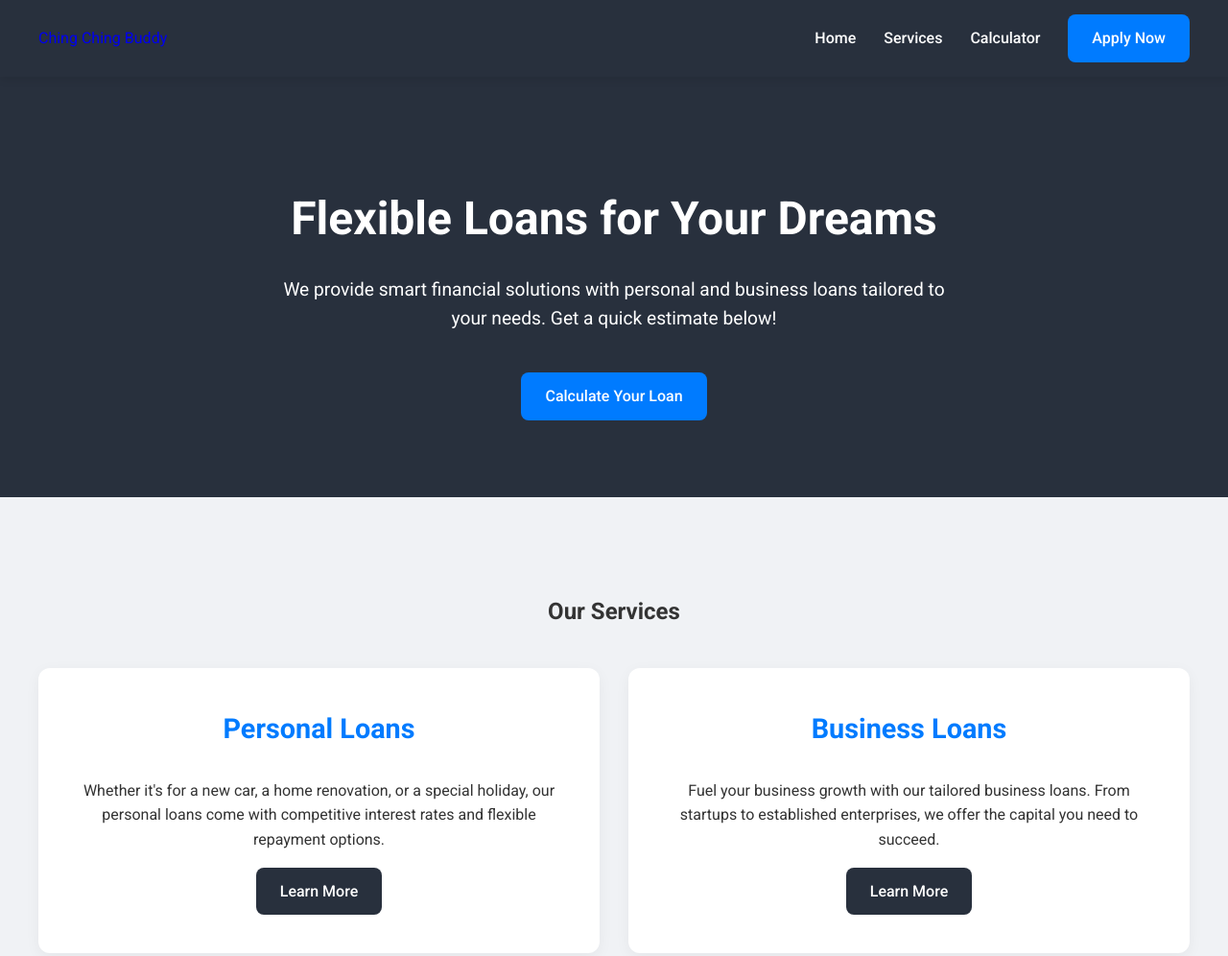
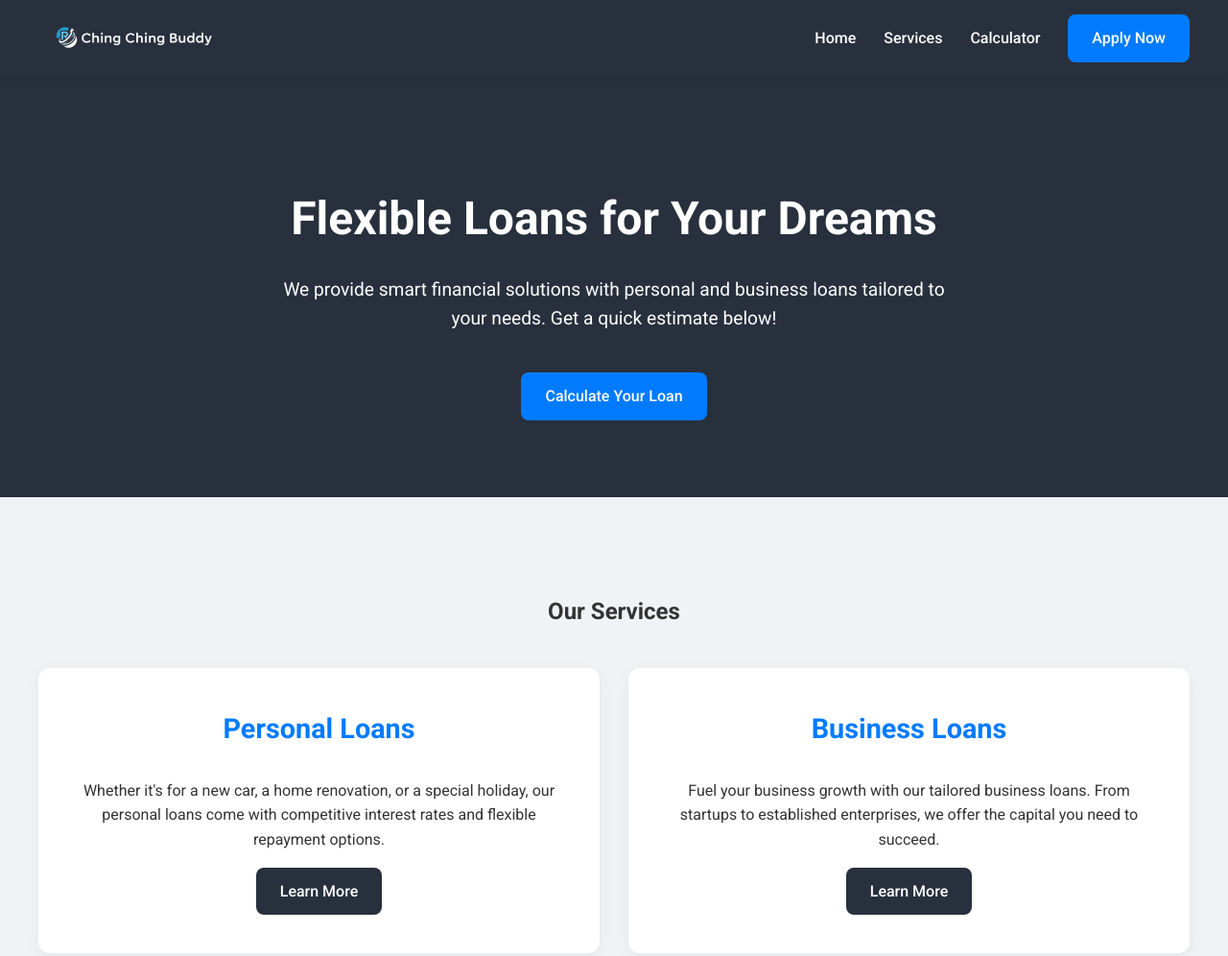
Before and after one commit to nkululekoc/ching-ching-buddy, a plain HTML site: page index.html in a window 1280 px wide. Shown: the top 996 px of the page at 96% size. Drawn offline with Linux system fonts and the light colour scheme.

Commit message:
logo changed to an image

```diff
--- a/index.html
+++ b/index.html
@@ -13,7 +13,14 @@
   <body>
     <header class="header">
       <div class="header-container">
-        <a href="#" class="logo">Ching Ching Buddy</a>
+        <a href="#" class="logo">
+          <img
+            src="images/buddy-logo.png"
+            alt="Ching Ching Buddy Logo"
+            class="logo-image"
+          />
+        </a>
+
         <nav class="nav">
           <a href="#home">Home</a>
           <a href="#services">Services</a>
```
